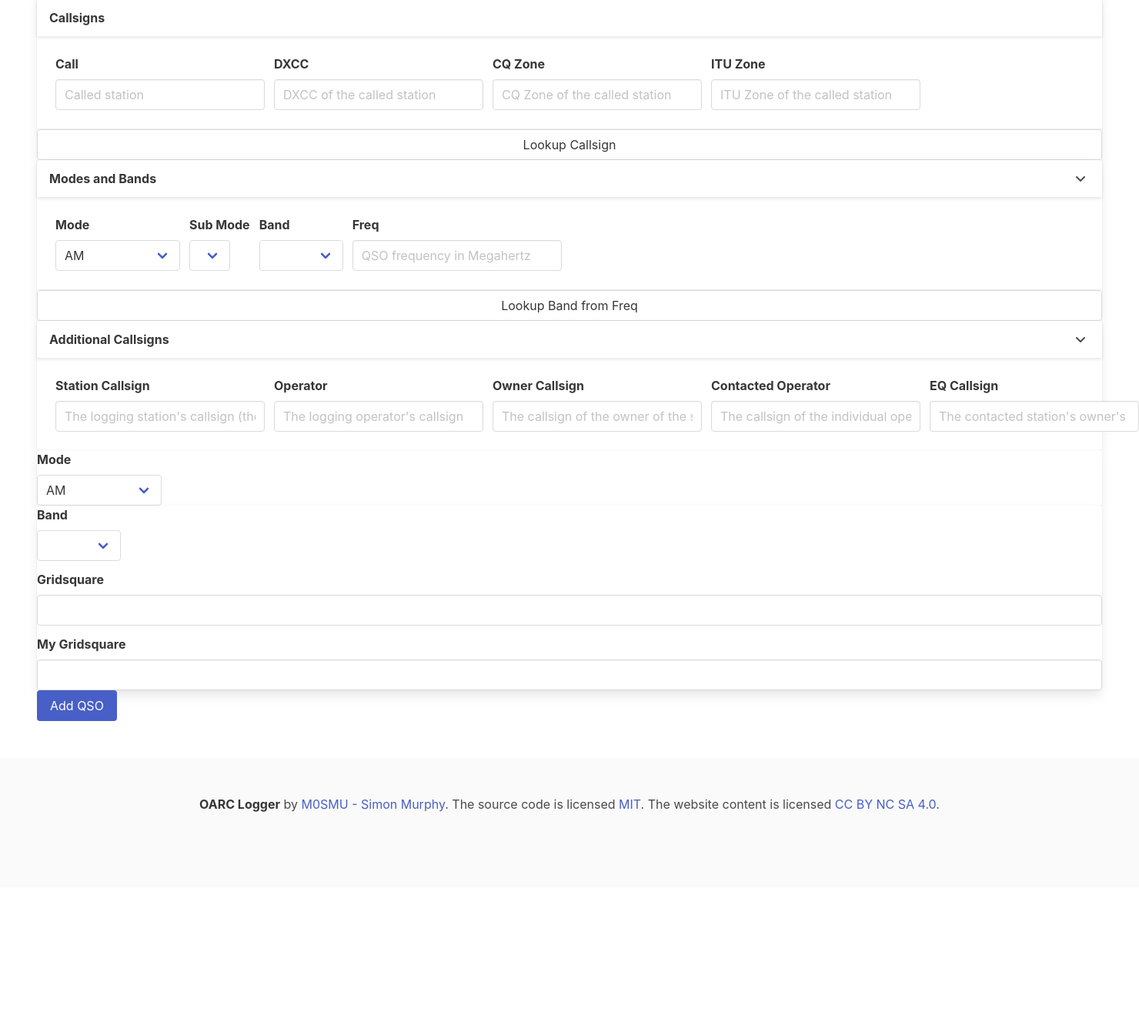
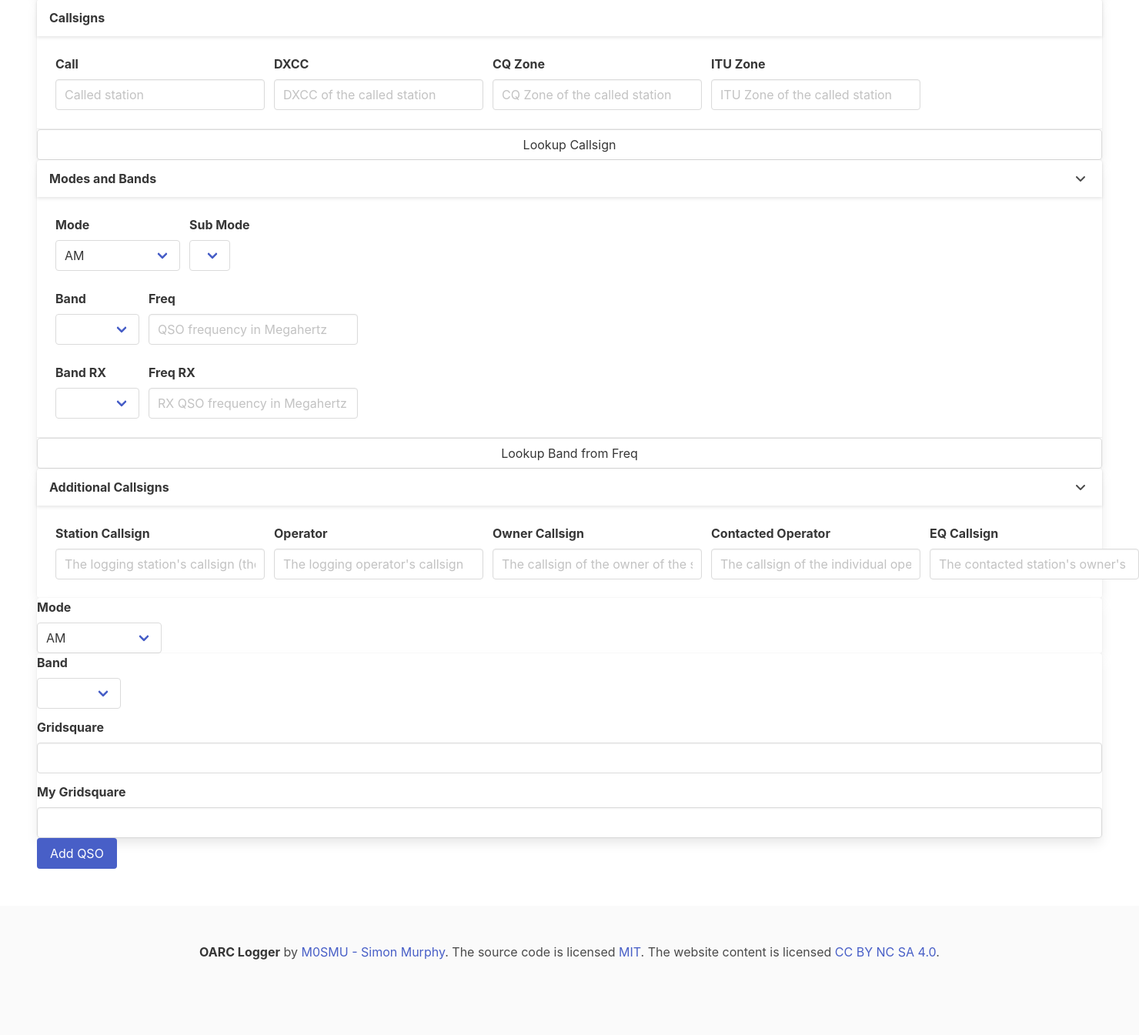
Before and after one commit to smurphboy/OARCLogger, a Flask app: page /qsos/M0SMU/new in a window 1480 px wide. Shown: the part 502-1847 px from the top of the page at 77% size. Before the commit the page ends 1557 px from the top, so only its background shows below. Run offline with Flask 2, Linux system fonts and the light colour scheme; a user stored in the database is signed in; tables that the repository leaves empty hold one stand-in row (values such as "Sample post"); lists and menus that the app fills with data are empty; some libraries are stand-ins or nearby versions.

Commit message:
Sat_name and sat_mode started

```diff
--- a/logger/forms.py
+++ b/logger/forms.py
@@ -21,11 +21,19 @@ class QSOForm(FlaskForm):
     contacted_op = StringField('Contacted Operator')
     eq_call = StringField('EQ Callsign')
     freq = StringField('Freq')
+    freq_rx = StringField('Freq RX')
+    sat_name = StringField('Sat Name')
+    sat_mode = SelectField('Sat Mode',
+                       choices=['', 'H', 'A', 'V', 'U', 'L', 'S', 'S2', 'C', 'X', 'K', 'R']) # convert this to look at the config selected and bands on the rig
     band = SelectField('Band',
                        choices=['', '2190m', '630m', '560m', '160m', '80m', '60m', '40m', '30m', '20m', '17m', '15m',
                                 '12m', '10m', '8m', '6m', '5m', '4m', '2m', '1.25m', '70cm', '33cm', '23cm', '13cm',
                                 '9cm', '6cm', '3cm', '1.25cm', '6mm', '4mm', '2.5mm', '2mm', '1mm', 'submm'],
                        validators=[InputRequired()]) # convert this to look at the config selected and bands on the rig
+    band_rx = SelectField('Band RX',
+                       choices=['', '2190m', '630m', '560m', '160m', '80m', '60m', '40m', '30m', '20m', '17m', '15m',
+                                '12m', '10m', '8m', '6m', '5m', '4m', '2m', '1.25m', '70cm', '33cm', '23cm', '13cm',
+                                '9cm', '6cm', '3cm', '1.25cm', '6mm', '4mm', '2.5mm', '2mm', '1mm', 'submm']) # convert this to look at the config selected and bands on the rig
     mode = SelectField('Mode',
                        choices=['AM', 'ATV', 'CW', 'DIGITALVOICE', 'FM', 'FT8', 'HELL', 'MFSK', 'OLIVIA', 'PKT', 'PSK', 'RTTY',
                                 'RTTYM', 'SSB', 'SSTV', 'ARDOP', 'CHIP', 'CLO', 'CONTESTI', 'DOMINO', 'DYNAMIC', 'FAX', 'FSK441',
--- a/logger/qsos/views.py
+++ b/logger/qsos/views.py
@@ -26,18 +26,22 @@ def postnewqso(station_callsign):
         mode = request.form['mode']
         submode = request.form['submode']
         band = request.form['band']
+        band_rx = request.form['band_rx']
         gridsquare = request.form['gridsquare']
         my_gridsquare = request.form['my_gridsquare']
         station_callsign = request.form['station_callsign']
         operator = request.form['operator']
         freq = request.form['freq']
+        freq_rx = request.form['freq_rx']
         owner_callsign = request.form['owner_callsign']
         contacted_op = request.form['contacted_op']
         eq_call = request.form['eq_call']
+        sat_name = request.form['sat_name']
+        sat_mode = request.form['sat_mode']
         newqso = QSO(qso_date=qso_date, time_on=time_on, qso_date_off=qso_date_off, time_off=time_off, call=call, mode=mode,
-                    band=band, gridsquare=gridsquare, my_gridsquare=my_gridsquare, station_callsign=station_callsign,
+                    band=band, band_rx=band_rx, gridsquare=gridsquare, my_gridsquare=my_gridsquare, station_callsign=station_callsign,
                     operator = operator, owner_callsign = owner_callsign, contacted_op = contacted_op, eq_call = eq_call,
-                    submode = submode, freq=freq)
+                    submode = submode, freq=freq, freq_rx=freq_rx, sat_name=sat_name, sat_mode=sat_mode)
         db.session.add(newqso)
         db.session.commit()
         return redirect(url_for('callsigns.call',callsign=station_callsign))
--- a/logger/templates/qsoform.html
+++ b/logger/templates/qsoform.html
@@ -209,6 +209,10 @@
                                 </ul>
                             {% endif %}
                         </div>
+                    </div>
+                </nav>
+                <nav class="level">
+                    <div class="level-left">
                         <div class="level-item">
                             <div class="field">
                                 {{ form.band.label(class_='label') }}
@@ -234,6 +238,40 @@
                             {% if form.freq.errors %}
                                 <ul class="errors">
                                     {% for error in form.freq.errors %}
+                                        <li>{{ error }}</li>
+                                    {% endfor %}
+                                </ul>
+                            {% endif %}
+                        </div>
+                    </div>
+                </nav>
+                <nav class="level">
+                    <div class="level-left">
+                        <div class="level-item">
+                            <div class="field">
+                                {{ form.band_rx.label(class_='label') }}
+                                <div class="select">
+                                    {{ form.band_rx() }}
+                                </div>
+                            </div>
+                            {% if form.band_rx.errors %}
+                                <ul class="errors">
+                                    {% for error in form.band_rx.errors %}
+                                        <li>{{ error }}</li>
+                                    {% endfor %}
+                                </ul>
+                            {% endif %}
+                        </div>
+                        <div class="level-item">
+                            <div class="field">
+                                {{ form.freq_rx.label(class_='label') }}
+                                <div class="control">
+                                    {{ form.freq_rx(class_="input", placeholder_="RX QSO frequency in Megahertz") }}
+                                </div>
+                            </div>
+                            {% if form.freq_rx.errors %}
+                                <ul class="errors">
+                                    {% for error in form.freq_rx.errors %}
                                         <li>{{ error }}</li>
                                     {% endfor %}
                                 </ul>
```
